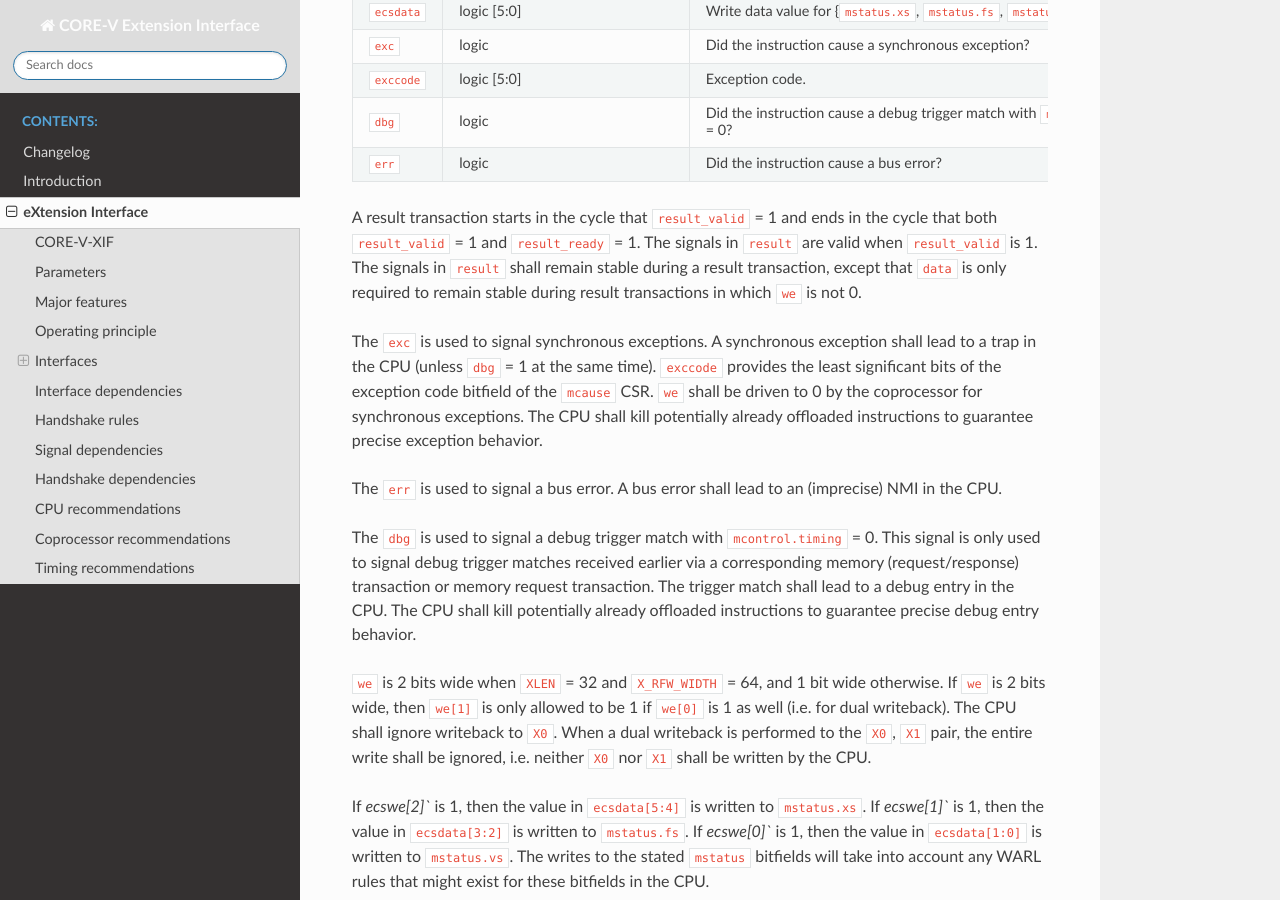
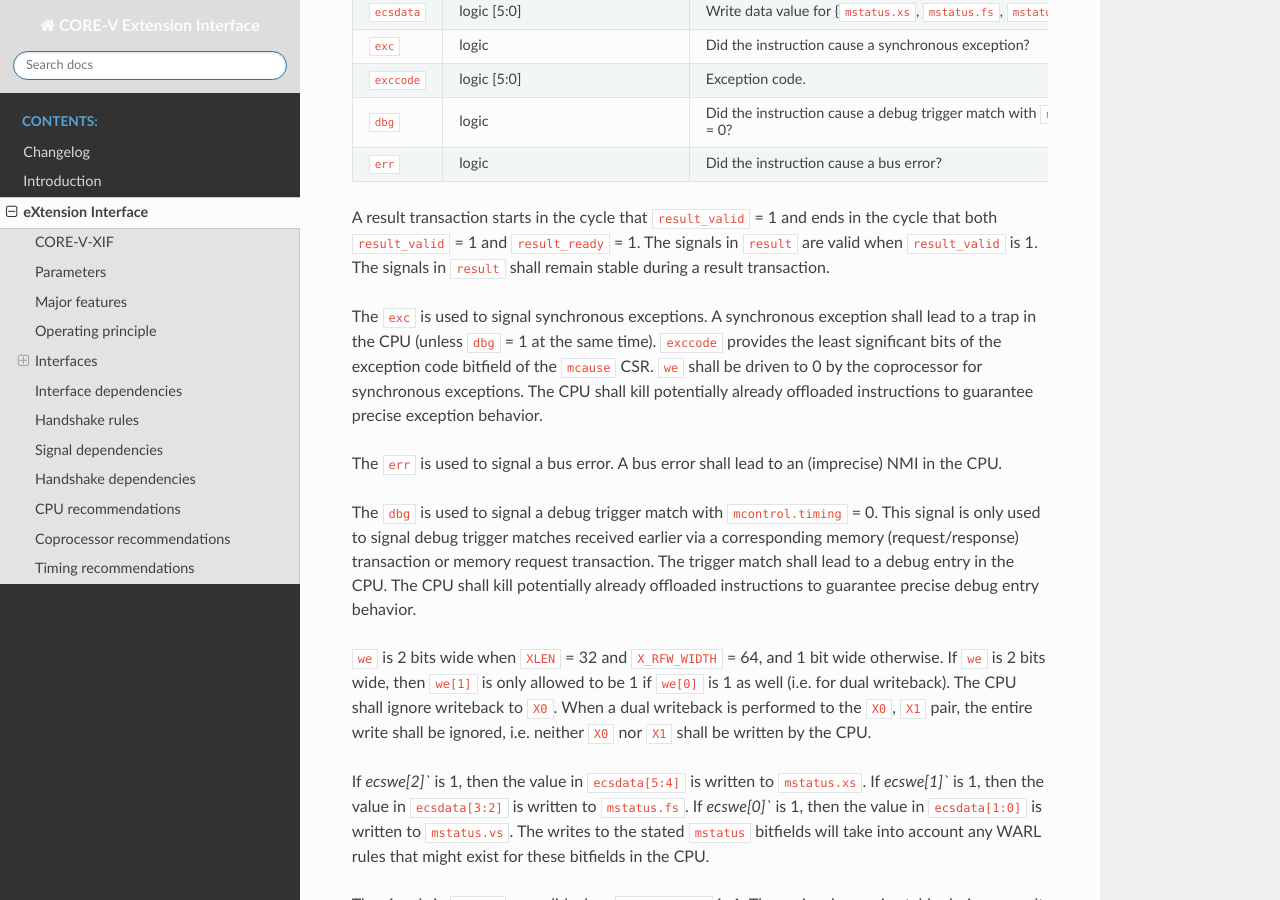
Before and after one commit to openhwgroup/core-v-xif, a Sphinx documentation site: the page built from docs/source/x_ext.rst, in a window 1280 px wide and 900 px high, scrolled down 20022 px. Built offline with Sphinx 7.4.7 and the Read the Docs theme 2.0.0, drawn with Linux system fonts in a browser that asks for light colours.

Commit message:
Fix #61
Signed-off-by: Moritz Imfeld <moritz.imfeld@csem.ch>

```diff
--- a/docs/source/x_ext.rst
+++ b/docs/source/x_ext.rst
@@ -864,8 +864,7 @@ for instructions that have been killed.
   +---------------+---------------------------------+-----------------------------------------------------------------------------------------------------------------+
 
 A result transaction starts in the cycle that ``result_valid`` = 1 and ends in the cycle that both ``result_valid`` = 1 and ``result_ready`` = 1. The signals in ``result`` are
-valid when ``result_valid`` is 1. The signals in ``result`` shall remain stable during a result transaction, except that ``data`` is only required to remain stable during
-result transactions in which ``we`` is not 0.
+valid when ``result_valid`` is 1. The signals in ``result`` shall remain stable during a result transaction.
 
 The ``exc`` is used to signal synchronous exceptions.
 A synchronous exception shall lead to a trap in the |processor| (unless ``dbg`` = 1 at the same time). ``exccode`` provides the least significant bits of the exception
```
